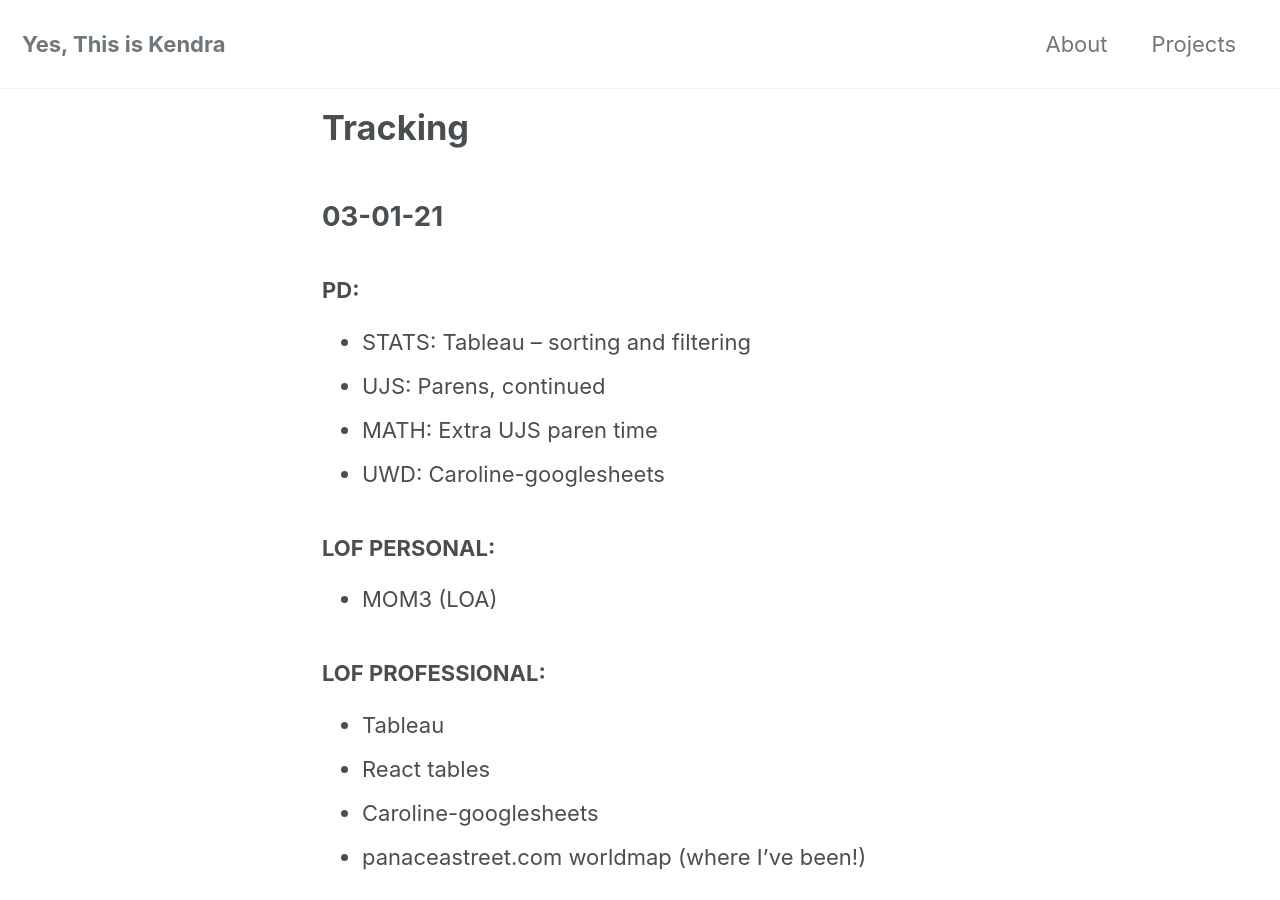
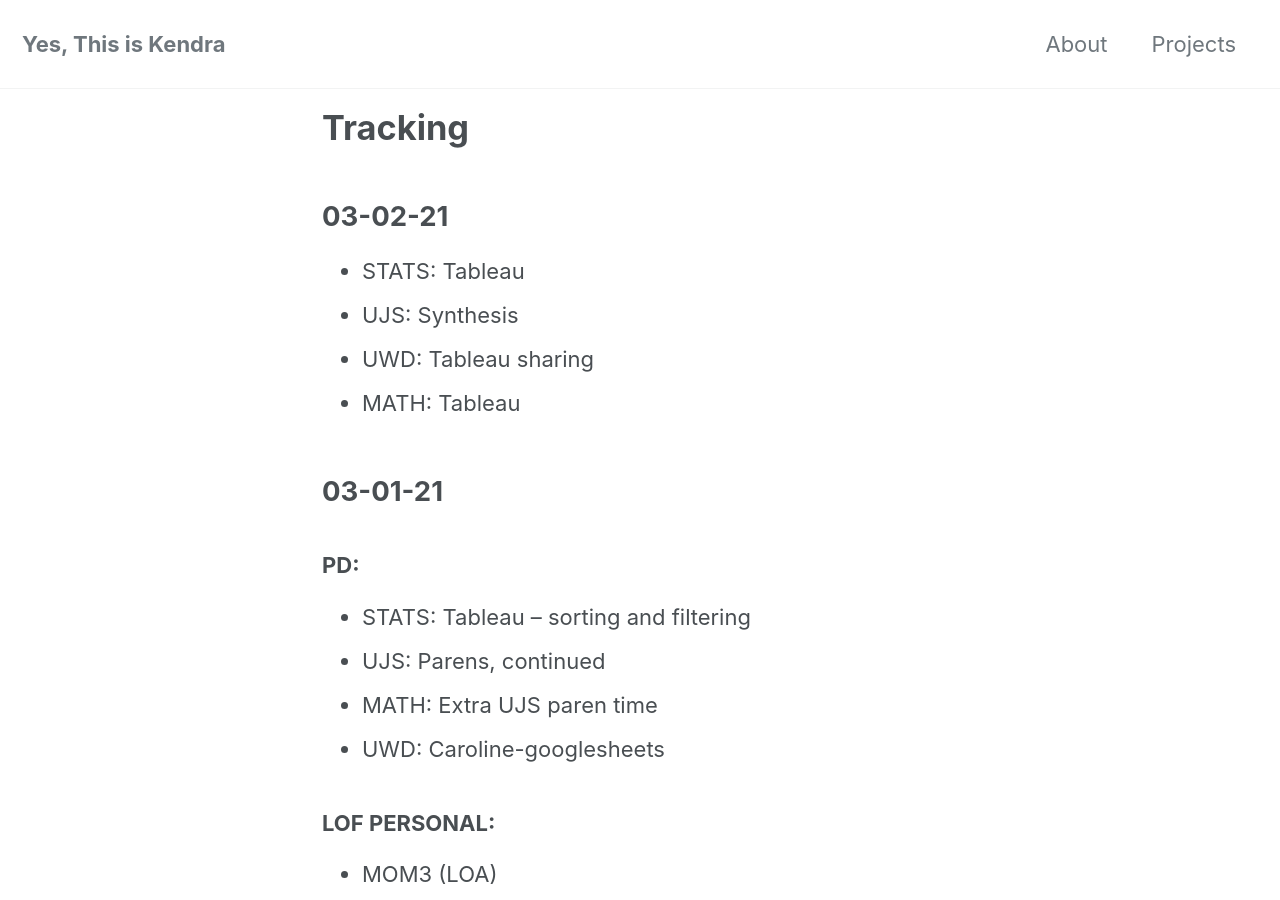
Before and after one commit to yesthisiskendra/yesthisiskendra.github.io, a Jekyll site: the page built from _pages/tracking.md, in a window 1280 px wide and 900 px high. Built offline with Jekyll 4.4.1, drawn with Linux system fonts in a browser that asks for light colours; cached includes are drawn as plain includes; nearby versions of some CDN libraries.

Commit message:
Add tracking

```diff
--- a/_pages/tracking.md
+++ b/_pages/tracking.md
@@ -3,6 +3,13 @@ layout: home
 title: 'Tracking'
 permalink: /tracking/
 ---
+
+## 03-02-21
+
+- STATS: Tableau
+- UJS: Synthesis
+- UWD: Tableau sharing
+- MATH: Tableau
 
 ## 03-01-21
 
```
